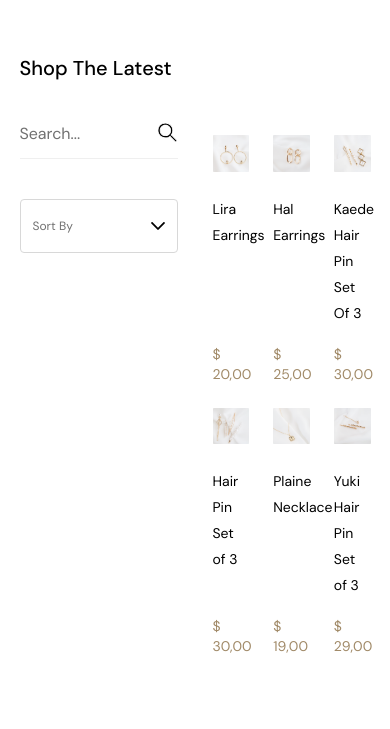
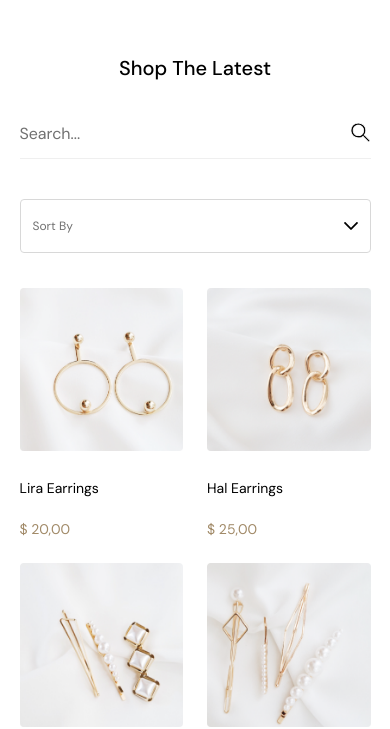
Before and after one commit to skydihy/nextjs-eCommerce-shoppe-app, a Next.js app: page /shop in a window 390 px wide. Shown: the part 150-879 px from the top of the page. Built offline with nearby package versions, Linux system fonts and the light colour scheme.

Commit message:
Update: Shop UI - responsive

```diff
--- a/components/ui/SelectorDropdown.tsx
+++ b/components/ui/SelectorDropdown.tsx
@@ -24,7 +24,7 @@ const SelectorDropdown = forwardRef((props: ISelectorDropdown, ref) => {
   } = props;
 
   return (
-    <div className="relative rounded border border-gray" ref={ref}>
+    <div className="relative rounded border border-gray z-50" ref={ref}>
       <div
         className="flex justify-between items-center cursor-pointer px-3 py-4"
         onClick={onShow}
@@ -42,7 +42,7 @@ const SelectorDropdown = forwardRef((props: ISelectorDropdown, ref) => {
       {show && (
         <ul className="absolute left-0 top-0 mt-16 w-full border rounded border-dark-gray group group-open:h-max">
           <li
-            className="w-full cursor-pointer px-3 py-4 text-sm text-dark-gray"
+            className="w-full cursor-pointer px-3 py-4 text-sm text-dark-gray bg-white rounded-tl rounded-tr hover:bg-light-gray transition-colors"
             onClick={() => onSelect(null)}
           >
             Default
@@ -50,7 +50,7 @@ const SelectorDropdown = forwardRef((props: ISelectorDropdown, ref) => {
           {optionList.map((option) => (
             <li
               key={option}
-              className="w-full cursor-pointer px-3 py-4 text-sm"
+              className="w-full cursor-pointer px-3 py-4 text-sm bg-white  hover:bg-light-gray last:rounded-bl last:rounded-br transition-colors"
               onClick={() => onSelect(option)}
             >
               {option}
--- a/pages/shop/index.tsx
+++ b/pages/shop/index.tsx
@@ -14,8 +14,8 @@ import { IProductDetail } from "../../types/products";
 import { useClickAway } from "react-use";
 
 export enum ShopSortings {
-  Name = "Name",
-  Prices = "Prices",
+  Name = "Name (A-Z)",
+  Prices = "Prices ($$-$)",
 }
 
 const Shop: NextPage = () => {
@@ -32,7 +32,7 @@ const Shop: NextPage = () => {
 
   const renderProductList = useMemo(() => {
     return (
-      <div className="grid grid-cols-3 gap-6">
+      <div className="grid grid-cols-3 gap-6 mobile:grid-cols-2">
         {productDisplay.map((details: IProductDetail) => (
           <ProductCard key={details.name} productItem={details} />
         ))}
@@ -109,10 +109,10 @@ const Shop: NextPage = () => {
   return (
     <Layout>
       <div className="max-w-[1248px] mx-auto desktop:max-w-[90%] pt-[107px]">
-        <div className="mt-[96px] flex flex-row gap-[35px]">
-          <div className=" max-w-[262px] w-full">
-            <h1 className="font-medium">Shop The Latest</h1>
-            <div className="relative mt-[38.82px]">
+        <div className="mt-[96px] flex flex-row gap-[35px] mobile:flex-col">
+          <div className="max-w-[262px] w-full mobile:max-w-full">
+            <h1 className="font-medium mobile:text-center">Shop The Latest</h1>
+            <div className="relative mt-[38.82px] mobile:w-full">
               <div
                 className="absolute top-0 right-0 cursor-pointer"
                 onClick={handleSearch}
@@ -121,7 +121,7 @@ const Shop: NextPage = () => {
               </div>
               <InputField
                 placeholder="Search..."
-                className="pr-[2rem]"
+                className="pr-[2rem] mobile:w-full"
                 type="text"
                 value={searchValue}
                 onChange={handleSearchChange}
@@ -140,7 +140,7 @@ const Shop: NextPage = () => {
               </div>
             </div>
           </div>
-          <div className="mt-[82px] w-full">{renderProductList}</div>
+          <div className="mt-[82px] w-full mobile:mt-0">{renderProductList}</div>
         </div>
       </div>
     </Layout>
```
